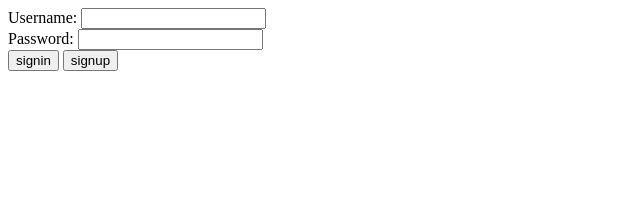
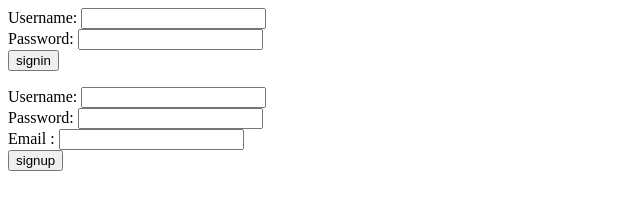
Before and after one commit to augustecolle/Komen-eten, a plain HTML site: page public/login.html in a window 1280 px wide. Shown: the whole page, without its empty margins (0-640 px from the left). Drawn offline with Linux system fonts and the light colour scheme.

Commit message:
functional user_database, signin and signup working, added gitignore files to ignore .swp files from vim

```diff
--- a/public/login.html
+++ b/public/login.html
@@ -5,11 +5,18 @@
 </head>
 <body>
 
+<!-- sign in form -->
 <form action="cgi-bin/signin.cgi" method="POST">
-Username: <input type="text" name="username"></br>
-Password: <input type="text" name="password"></br>
+Username: <input type="text" name="username"><br>
+Password: <input type="text" name="password"><br>
 <input type="submit" value="signin" name="signin">
+</form>
+
+<!-- sign up form -->
+<form action="cgi-bin/signup.cgi" method="POST">
+Username: <input type="text" name="username"><br>
+Password: <input type="text" name="password"><br>
+Email   : <input type="text" name="email"   ><br>
 <input type="submit" value="signup" name="signup">
-</form>
 </body>
 </html>
```
Also changed, not shown: 4 other files.
